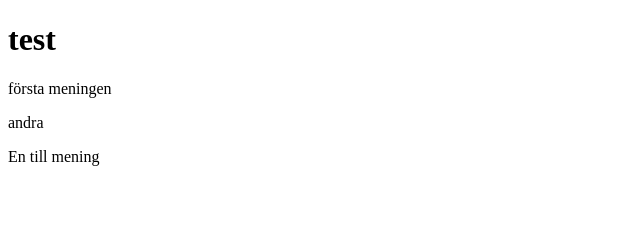
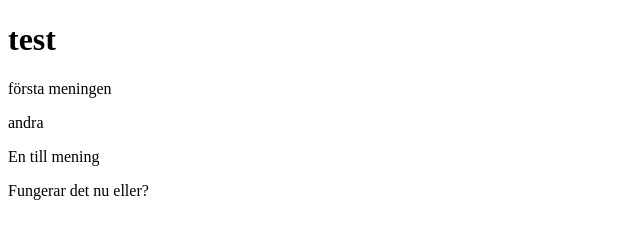
Before and after one commit to Fruktlennart/test, a plain HTML site: page index.html in a window 1280 px wide. Shown: the whole page, without its empty margins (0-640 px from the left). Drawn offline with Linux system fonts and the light colour scheme.

Commit message:
Gjorde en till ändring i index.html

```diff
--- a/index.html
+++ b/index.html
@@ -9,5 +9,6 @@
 		<p> första meningen</p>
 		<p> andra</p>
 		<p> En till mening</p>
+		<p> Fungerar det nu eller?</p>
 </body>
 </html>
```
